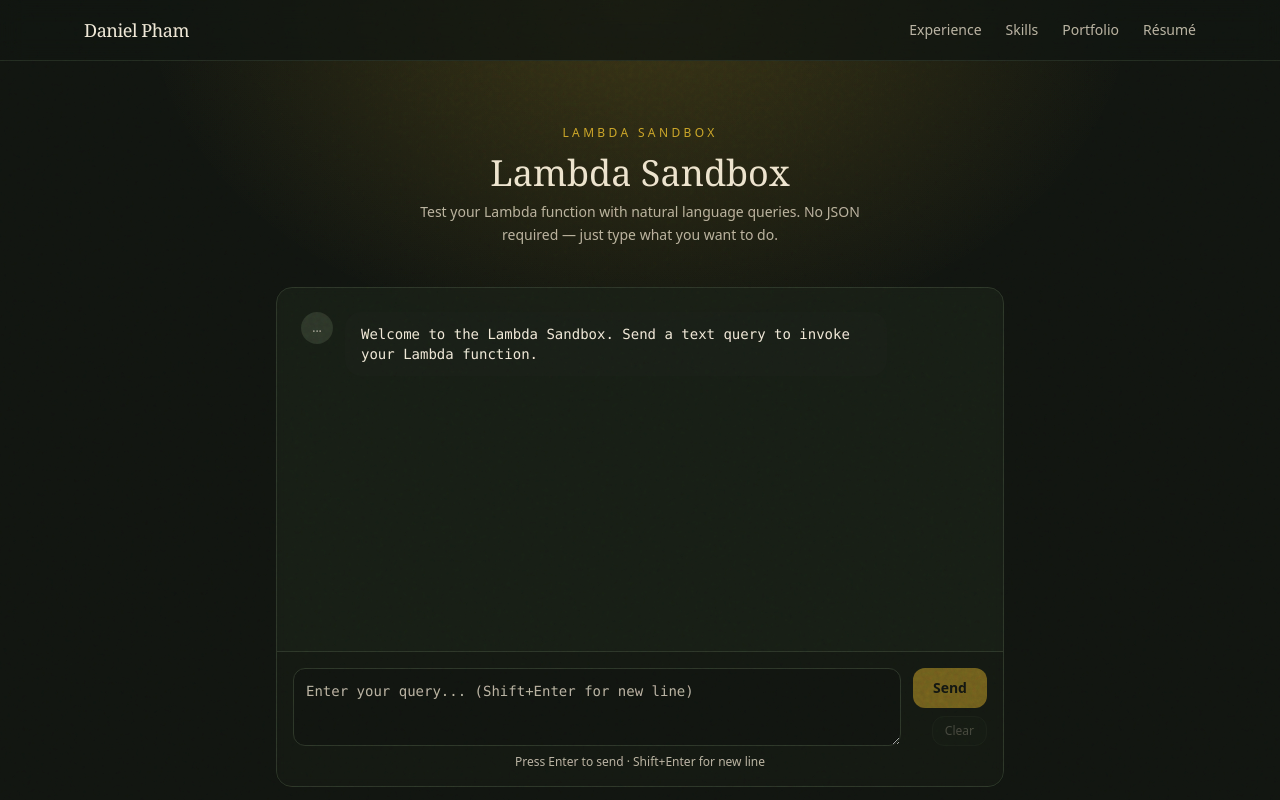
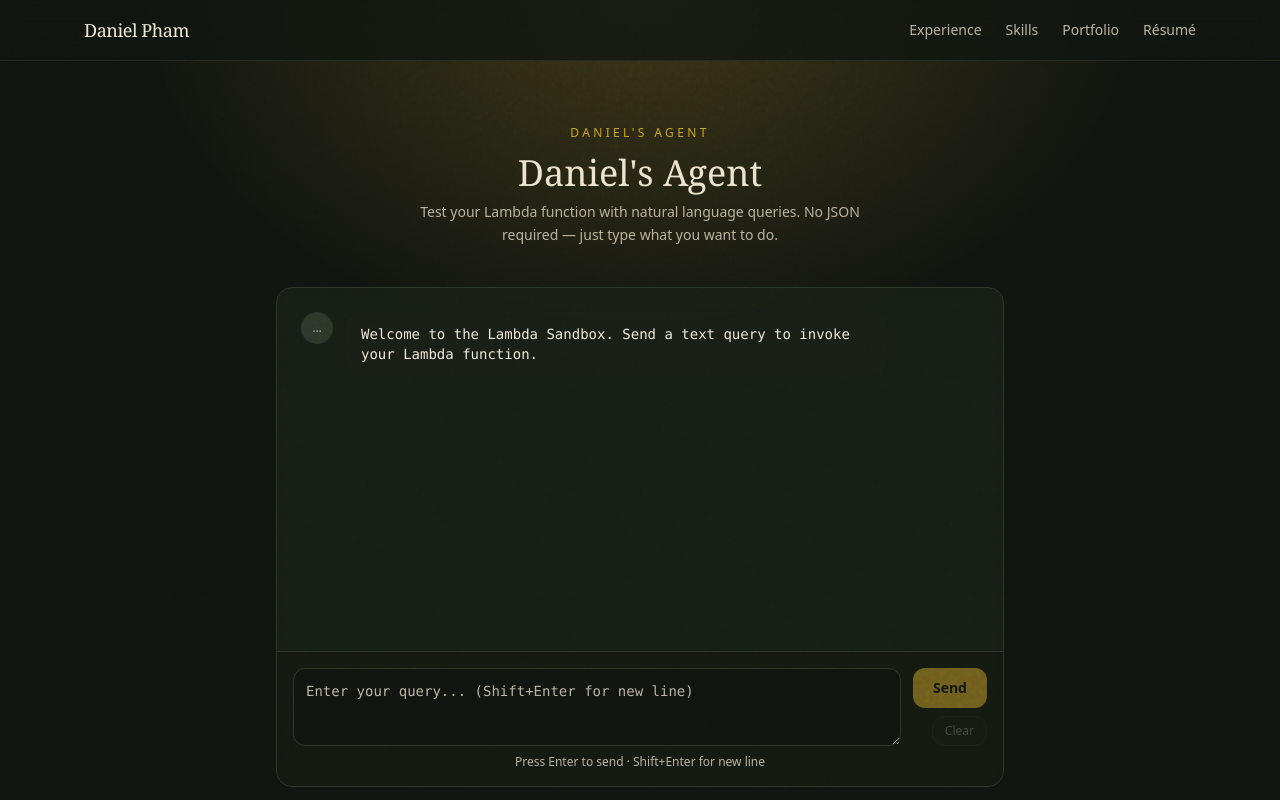
Before and after one commit to pavukanez/pavukanez, a Next.js app: page /lambda in a window 1280 px wide. Shown: the top 800 px of the page. Built offline with nearby package versions, Linux system fonts and the light colour scheme.

Commit message:
feat: rename sandbox page title to Daniels Agent

```diff
--- a/src/app/lambda/page.tsx
+++ b/src/app/lambda/page.tsx
@@ -104,8 +104,8 @@ export default function LambdaChatPage() {
 
       <main className="mx-auto max-w-3xl px-5 py-16 pb-32">
         <div className="mb-10 text-center">
-          <p className="text-xs font-medium uppercase tracking-[0.28em] text-brass">Lambda Sandbox</p>
-          <h1 className="mt-3 font-display text-3xl text-paper md:text-4xl">Lambda Sandbox</h1>
+          <p className="text-xs font-medium uppercase tracking-[0.28em] text-brass">Daniel's Agent</p>
+          <h1 className="mt-3 font-display text-3xl text-paper md:text-4xl">Daniel's Agent</h1>
           <p className="mt-2 max-w-md mx-auto text-sm leading-relaxed text-muted">Test your Lambda function with natural language queries. No JSON required — just type what you want to do.</p>
         </div>
 
```
